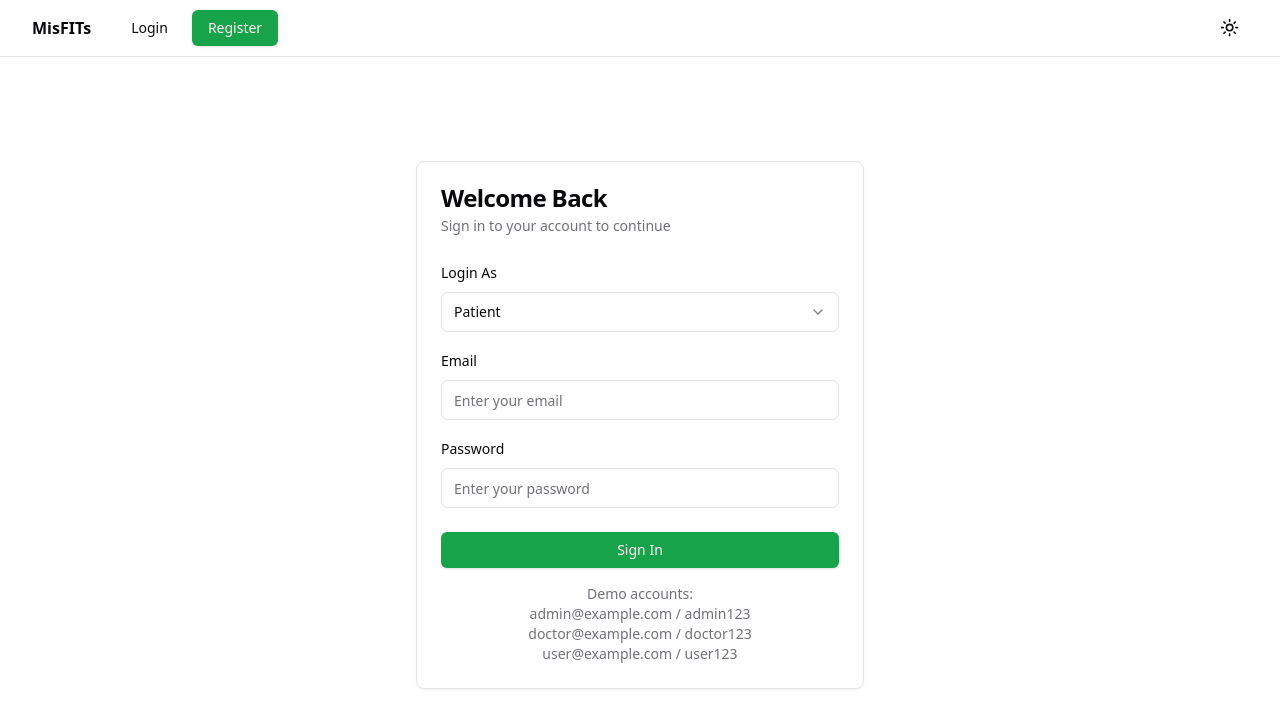
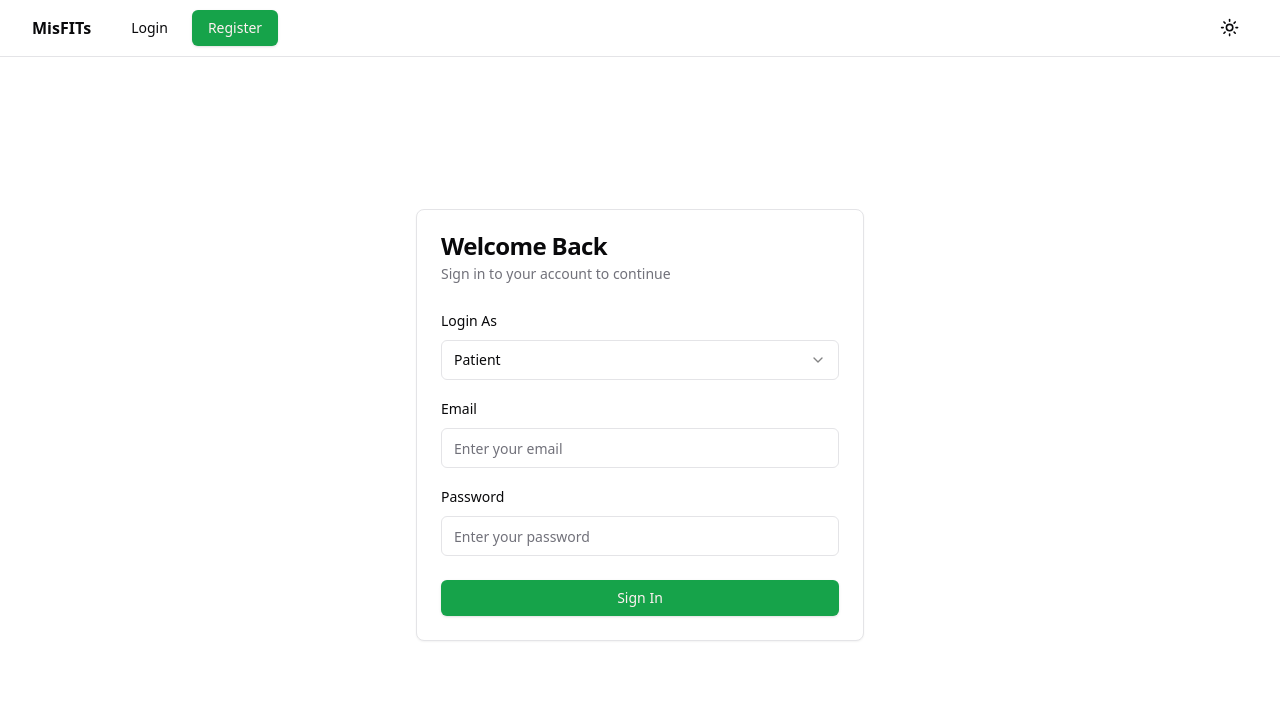
Before and after one commit to banerjeesoumya/EquiHealth, a React (Vite) app in the folder frontend/: page /login in a window 1280 px wide. Shown: the top 728 px of the page. Built offline with nearby package versions, Linux system fonts and the light colour scheme; no server answers.

Commit message:
Added build script, changed local backend URL

```diff
--- a/frontend/src/contexts/AuthContext.tsx
+++ b/frontend/src/contexts/AuthContext.tsx
@@ -37,7 +37,7 @@ const AuthContext = createContext<AuthContextType | undefined>(undefined);
 
 // Create an axios instance with base URL
 const api = axios.create({
-  baseURL: import.meta.env.VITE_API_URL || 'http://localhost:5000/api/v1',
+  baseURL: import.meta.env.VITE_API_URL || 'http://127.0.0.1:8787/api/v1',
   headers: {
     'Content-Type': 'application/json',
   },
--- a/frontend/src/pages/auth/Login.tsx
+++ b/frontend/src/pages/auth/Login.tsx
@@ -94,7 +94,7 @@ export default function Login() {
             <Button type="submit" className="w-full" disabled={isLoading}>
               {isLoading ? 'Signing in...' : 'Sign In'}
             </Button>
-            <p className="text-sm text-muted-foreground text-center">
+            {/* <p className="text-sm text-muted-foreground text-center">
               Demo accounts:
               <br />
               admin@example.com / admin123
@@ -102,7 +102,7 @@ export default function Login() {
               doctor@example.com / doctor123
               <br />
               user@example.com / user123
-            </p>
+            </p> */}
           </CardFooter>
         </form>
       </Card>
```
Also changed, not shown: 1 other file (tests, documents, lock files or other folders).
